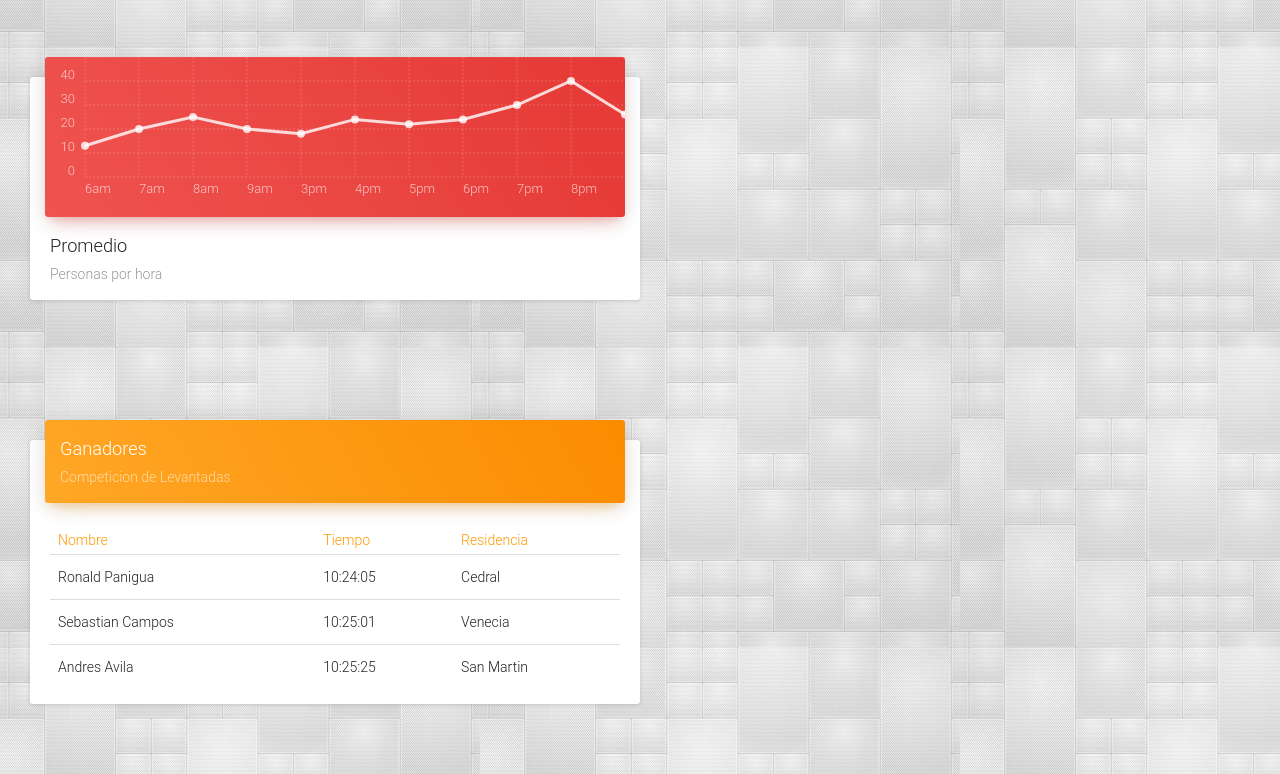
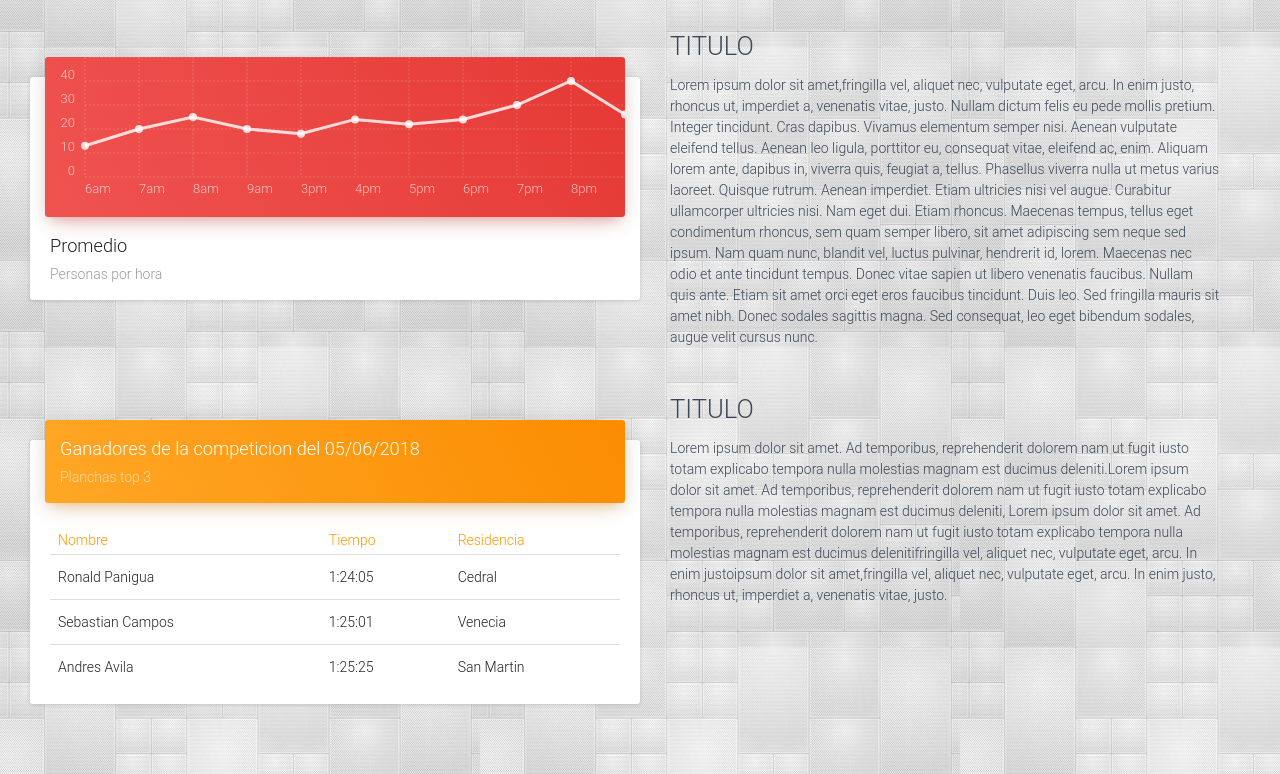
Before and after one commit to genghiskhan2018/web_project, a plain HTML site: page dashboard.html in a window 1280 px wide. Shown: the part 253-1027 px from the top of the page. Drawn offline with Linux system fonts and the light colour scheme; a web font is replaced by a local one.

Commit message:
cambios dashboard

```diff
--- a/css/dash.css
+++ b/css/dash.css
@@ -21,6 +21,7 @@ header h1 {
 body {
     background: url("../img/007.jpg") repeat;
 }
-.p1 {
-    color: red;
+#contenido1,#contenido2{
+    width: 550px;
+    float: left;
 }
--- a/dashboard.html
+++ b/dashboard.html
@@ -37,15 +37,20 @@
                     </div>
                 </div>
             </div>
+            <div id="contenido1">
+                <h3>TITULO</h3>
+                <p>Lorem ipsum dolor sit amet,fringilla vel, aliquet nec, vulputate eget, arcu. In enim justo, rhoncus ut, imperdiet a, venenatis vitae, justo. Nullam dictum felis eu pede mollis pretium. Integer tincidunt. Cras dapibus. Vivamus elementum semper nisi. Aenean vulputate eleifend tellus. Aenean leo ligula, porttitor eu, consequat vitae, eleifend ac, enim. Aliquam lorem ante, dapibus in, viverra quis, feugiat a, tellus. Phasellus viverra nulla ut metus varius laoreet. Quisque rutrum. Aenean imperdiet. Etiam ultricies nisi vel augue. Curabitur ullamcorper ultricies nisi. Nam eget dui. Etiam rhoncus. Maecenas tempus, tellus eget condimentum rhoncus, sem quam semper libero, sit amet adipiscing sem neque sed ipsum. Nam quam nunc, blandit vel, luctus pulvinar, hendrerit id, lorem. Maecenas nec odio et ante tincidunt tempus. Donec vitae sapien ut libero venenatis faucibus. Nullam quis ante. Etiam sit amet orci eget eros faucibus tincidunt. Duis leo. Sed fringilla mauris sit amet nibh. Donec sodales sagittis magna. Sed consequat, leo eget bibendum sodales, augue velit cursus nunc.</p>
+            </div>
 
         </section>
 
         <section>
+            <div>
                 <div class="col-lg-6 col-md-12">
                         <div class="card">
                             <div class="card-header" data-background-color="orange">
-                            <h4 class="title">Ganadores</h4>
-                            <p class="category">Competicion de Levantadas </p>
+                                <h4 class="title">Ganadores de la competicion del 05/06/2018</h4>
+                                <p class="category">Planchas top 3 </p>
                             </div>
                             <div class="card-content table-responsive">
                                 <table class="table table-hover">
@@ -57,23 +62,28 @@
                                     <tbody>
                                         <tr>
                                             <td>Ronald Panigua</td>
-                                        <td>10:24:05</td>
+                                            <td>1:24:05</td>
                                             <td>Cedral</td>
                                         </tr>
                                         <tr>
                                             <td>Sebastian Campos</td>
-                                        <td>10:25:01</td>
+                                            <td>1:25:01</td>
                                             <td>Venecia</td>
                                         </tr>
                                         <tr>
                                             <td>Andres Avila</td>
-                                        <td>10:25:25</td>
+                                            <td>1:25:25</td>
                                             <td>San Martin</td>
                                         </tr>
                                     </tbody>
                                 </table>
                             </div>
                         </div>
+                    </div>
+                </div>
+                <div id="contenido2">
+                        <h3>TITULO</h3>
+                        <p>Lorem ipsum dolor sit amet. Ad temporibus, reprehenderit dolorem nam ut fugit iusto totam explicabo tempora nulla molestias magnam est ducimus deleniti.Lorem ipsum dolor sit amet. Ad temporibus, reprehenderit dolorem nam ut fugit iusto totam explicabo tempora nulla molestias magnam est ducimus deleniti, Lorem ipsum dolor sit amet. Ad temporibus, reprehenderit dolorem nam ut fugit iusto totam explicabo tempora nulla molestias magnam est ducimus delenitifringilla vel, aliquet nec, vulputate eget, arcu. In enim justoipsum dolor sit amet,fringilla vel, aliquet nec, vulputate eget, arcu. In enim justo, rhoncus ut, imperdiet a, venenatis vitae, justo.</p>
                 </div>
             </div>
         </section>
```
Lines whose indentation alone changed are shown as unchanged.
